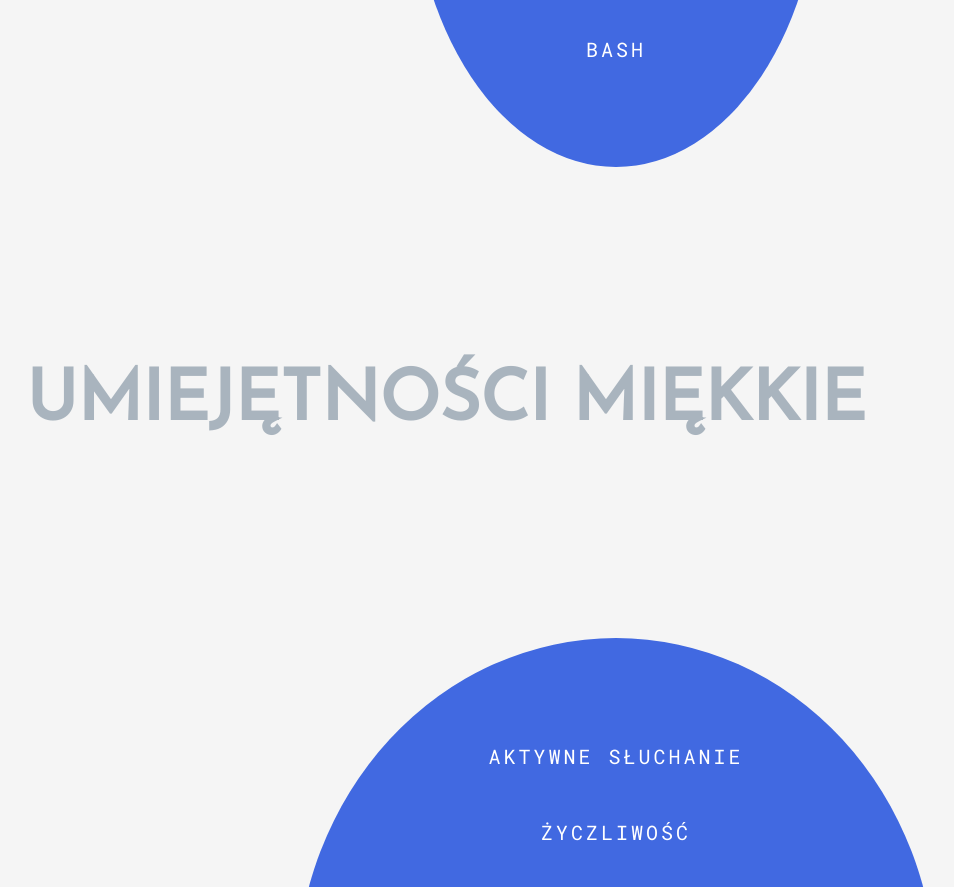
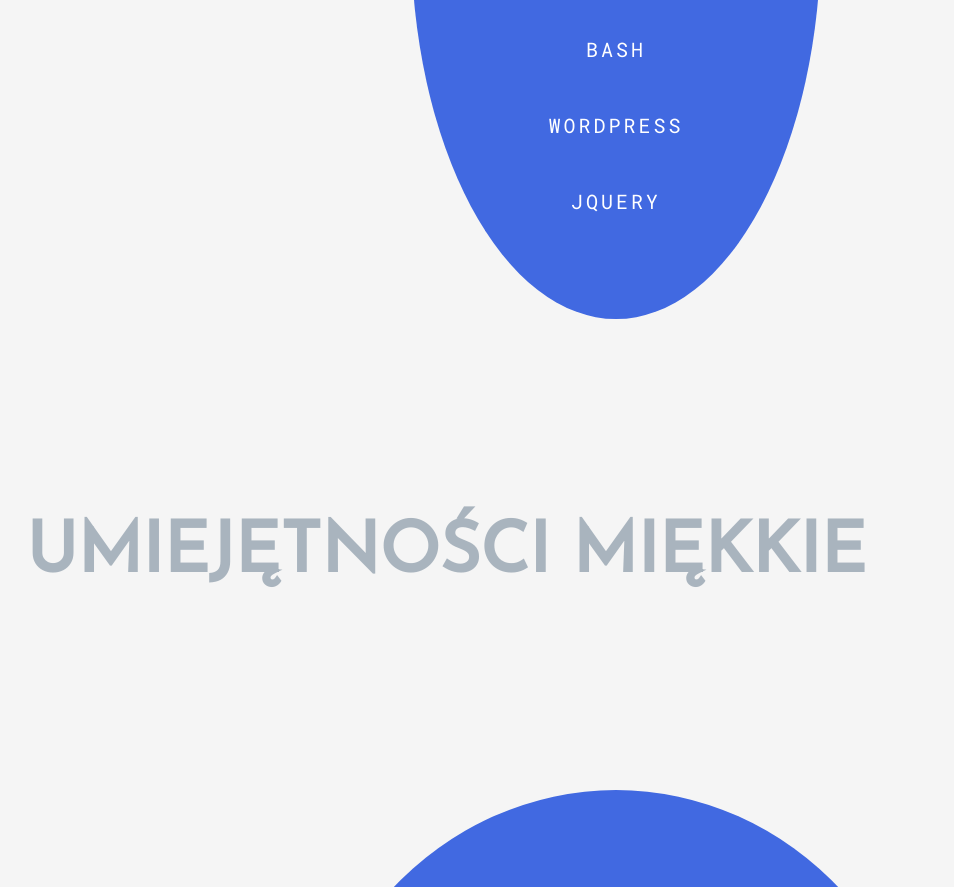
Before and after one commit to Mariusz-Tomasz-Gubernat/my-portfolio, a website: page index.html in a window 1280 px wide. Shown: the part 3959-4846 px from the top of the page, without its empty margins (24-978 px from the left). Drawn offline with Linux system fonts and the light colour scheme.

Commit message:
Update index.html

```diff
--- a/index.html
+++ b/index.html
@@ -81,6 +81,8 @@
     <p>BOOTSTRAP</p>
     <p>GITHUB</p>
     <p>BASH</p>
+    <p>WORDPRESS</p>
+    <p>JQUERY</p>
   </div>
    <h5 class="section-title">UMIEJĘTNOŚCI MIĘKKIE</h5>
     <div class="wrapper-skills">
```
